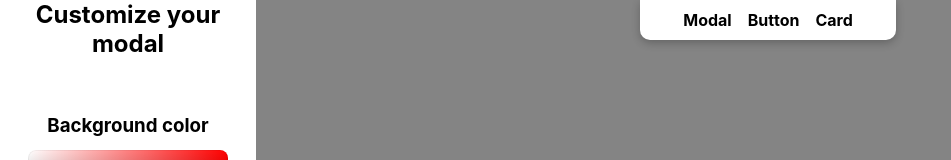
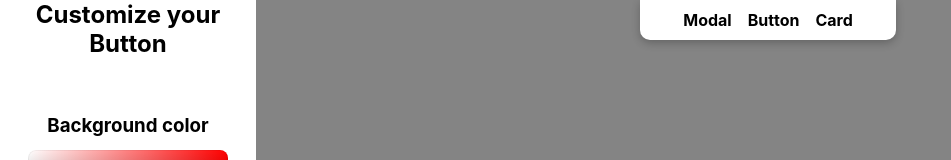
Before and after one commit to DrWhiskas/kji-components, a React (Create React App) app: page /#/button in a window 1280 px wide. Shown: the top 160 px of the page, without its empty margins (0-951 px from the left). Built offline with nearby package versions, Linux system fonts and the light colour scheme.

Commit message:
add height for the button

```diff
--- a/src/components/Button/BasicButton.tsx
+++ b/src/components/Button/BasicButton.tsx
@@ -15,7 +15,8 @@ export default function BasicButton({ ...props }: ButtonProps) {
 	const [borderRadius, setBorderRadius] = useState('Text');
 	const [text, setText] = useState('Button');
 	const [textFontSize, setTextFontSize] = useState('10')
-	const [width, setWidth] = useState('10');
+	const [width, setWidth] = useState('200');
+	const [height, setHeight] = useState('200')
 
 	return (
 		<section className="page-button">
@@ -27,7 +28,8 @@ export default function BasicButton({ ...props }: ButtonProps) {
 					color: color,
 					borderRadius: borderRadius,
 					fontSize: textFontSize,
-					width: width
+					width: width,
+					height: height
 				}}
 			>
 				{text}
@@ -45,6 +47,8 @@ export default function BasicButton({ ...props }: ButtonProps) {
 				setTextFontSize={setTextFontSize}
 				width={width}
 				setWidth={setWidth}
+				height={height}
+				setHeight={setHeight}
 
 			/>
 		</section>
--- a/src/components/Button/CustomButton.tsx
+++ b/src/components/Button/CustomButton.tsx
@@ -14,6 +14,8 @@ export interface CustomButtonProps {
 	setTextFontSize: (text: string) => void;
 	width: string;
 	setWidth: (text: string) => void;
+	height: string;
+	setHeight: (text: string) => void;
 }
 
 export default function CustomButton({
@@ -29,11 +31,15 @@ export default function CustomButton({
 	setTextFontSize,
 	width,
 	setWidth,
+	height,
+	setHeight
 }: CustomButtonProps) {
+
+
 	return (
 		<section className="custom-modal">
 			<div className="modal__custom">
-				<h2 className="modal__custom__title">Customize your modal</h2>
+				<h2 className="modal__custom__title">Customize your Button</h2>
 				<div className="modal__custom__container">
 					<h3 className="modal__custom__container__subtitle subtitle">
 						Background color
@@ -82,6 +88,18 @@ export default function CustomButton({
 					/>
 				</div>
 				<div className="modal__custom__container">
+					<h3 className="modal__custom__container__subtitle subtitle">
+						Height
+					</h3>
+					<input
+						type="number"
+						name="Height"
+						className="custom__input-number"
+						placeholder="10"
+						onChange={(event) => setHeight(event.target.value + 'px')}
+					/>
+				</div>
+				<div className="modal__custom__container">
 					<h3 className="modal__custom__container__subtitle subtitle">Text</h3>
 					<input
 						type="text"
--- a/src/components/Modal/CustomModal.tsx
+++ b/src/components/Modal/CustomModal.tsx
@@ -41,7 +41,7 @@ export default function CustomModal({
 	return (
 		<section className="custom-modal">
 			<div className="modal__custom">
-				<h2 className="modal__custom__title">Customize your modal</h2>
+				<h2 className="modal__custom__title">Customize your Modal</h2>
 				<div className="modal__custom__container">
 					<h3 className="modal__custom__container__subtitle subtitle">
 						Background color
```
